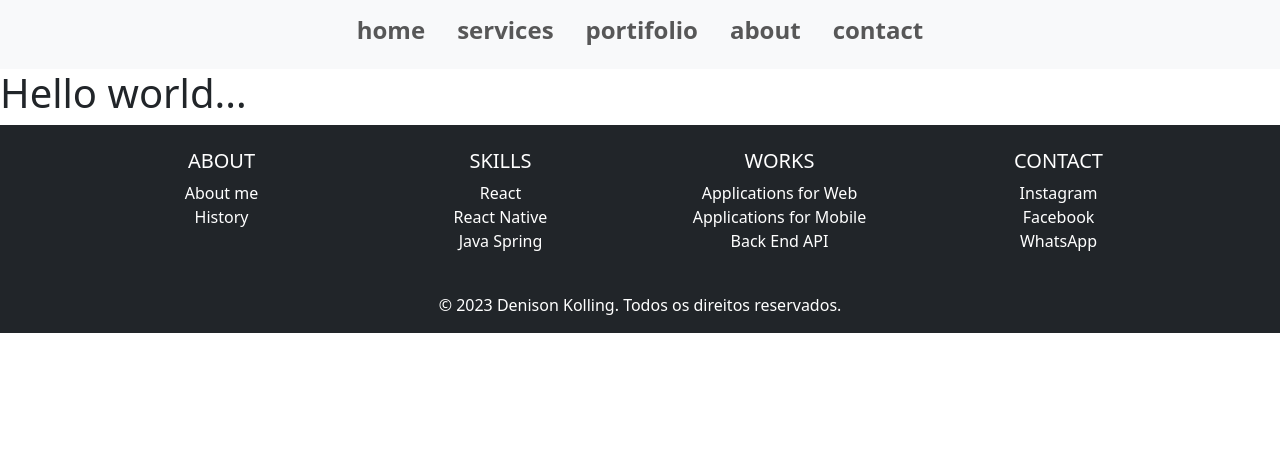
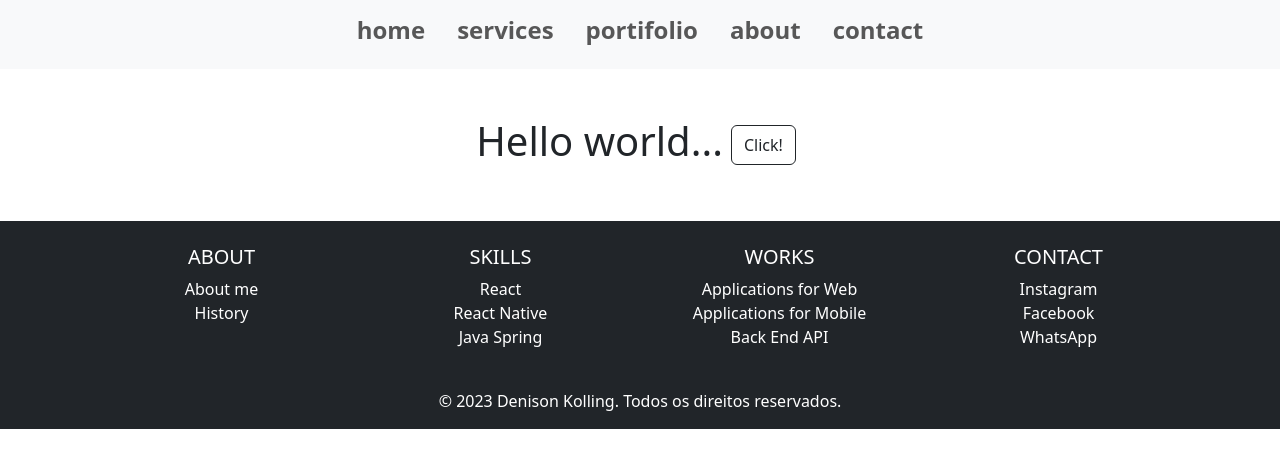
Before and after one commit to denisonkolling/DEVinHouse-M1S11, a React (Vite) app: page / in a window 1280 px wide. Shown: the top 468 px of the page. Built offline with nearby package versions, Linux system fonts and the light colour scheme.

Commit message:
ex 04 adiciona componente button

```diff
--- a/src/App.jsx
+++ b/src/App.jsx
@@ -1,12 +1,17 @@
 import { useState } from 'react';
 import Footer from './components/Footer';
 import Header from './components/Header';
+import Button from './components/ButtonStyled';
+import ButtonStyled from './components/ButtonStyled';
 
 function App() {
 	return (
 		<>
-		<Header />
-			<h1>Hello world...</h1>
+			<Header />
+			<main className='container d-flex justify-content-center my-5'>
+				<h1>Hello world...</h1>
+				<ButtonStyled>Click!</ButtonStyled>
+			</main>
 			<Footer />
 		</>
 	);
--- /dev/null
+++ b/src/components/ButtonStyled.jsx
@@ -0,0 +1,9 @@
+import React from 'react'
+
+const ButtonStyled = ({children}) => {
+  return (
+    <button className='btn btn-outline-dark m-2'>{children}</button>
+  )
+}
+
+export default ButtonStyled
--- a/src/main.jsx
+++ b/src/main.jsx
@@ -1,7 +1,6 @@
 import React from 'react'
 import ReactDOM from 'react-dom/client'
 import App from './App.jsx'
-import './index.css'
 import 'bootstrap/dist/css/bootstrap.css';
 import "bootstrap/dist/css/bootstrap.min.css";
 import "@popperjs/core";
```
Also changed, not shown: src/App.css (deleted), src/index.css (deleted).
